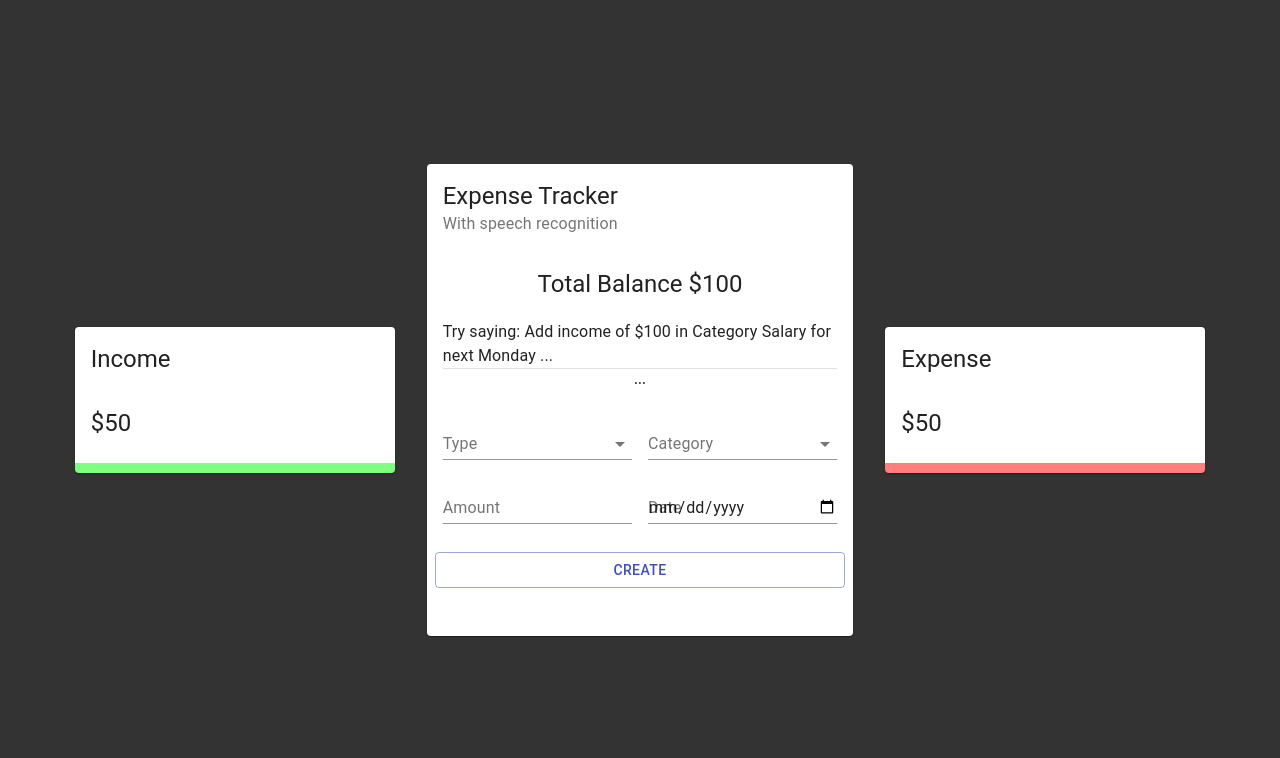
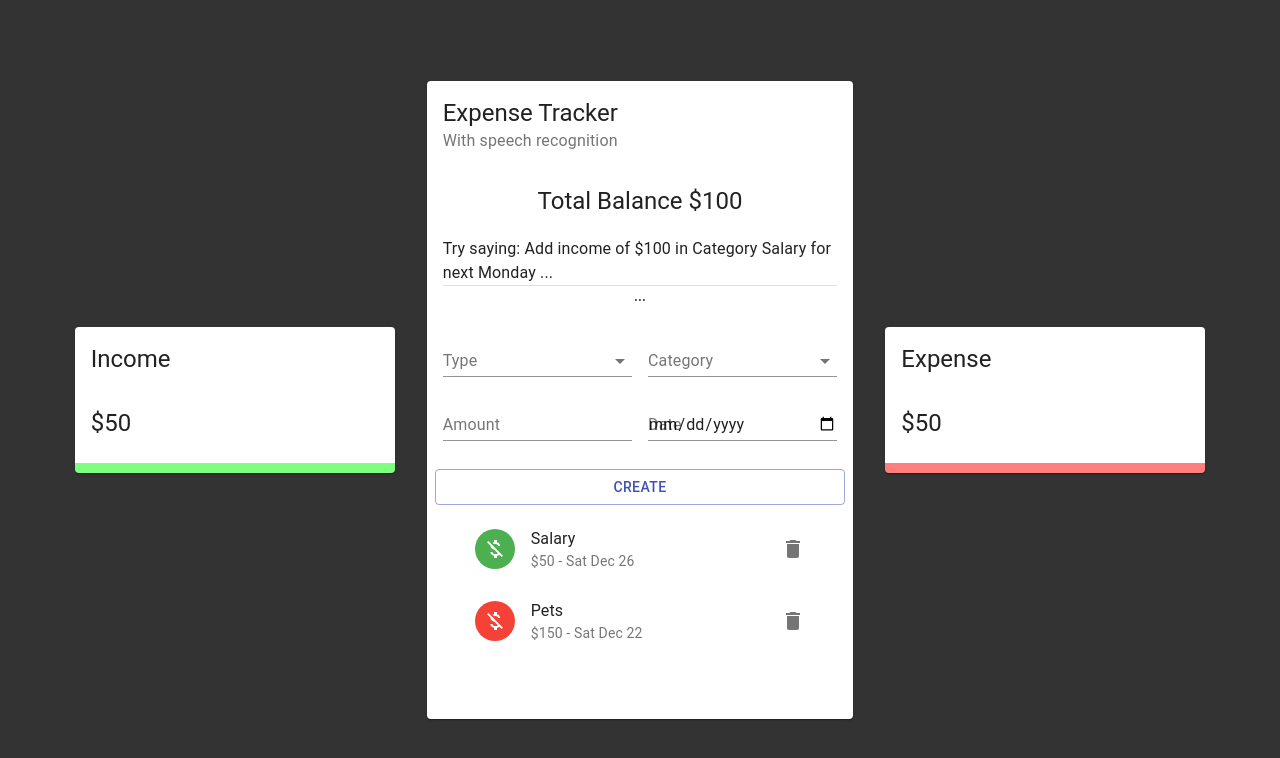
Before and after one commit to yotamBalilti/expenseTracker, a React (Create React App) app: page / in a window 1280 px wide. Shown: the top 758 px of the page. Built offline with nearby package versions, Linux system fonts and the light colour scheme.

Commit message:
added List component

```diff
--- a/src/components/Main/List/List.jsx
+++ b/src/components/Main/List/List.jsx
@@ -14,7 +14,68 @@
 import useStyles from "./styles";
 
 const List = () => {
-  return <div></div>;
+  const classes = useStyles();
+
+  const transactions = [
+    {
+      id: 1,
+      type: "Income",
+      category: "Salary",
+      amount: 50,
+      date: "Sat Dec 26",
+    },
+    {
+      id: 2,
+      type: "Expense",
+      category: "Pets",
+      amount: 150,
+      date: "Sat Dec 22",
+    },
+    {
+      id: 3,
+      type: "Income",
+      category: "Business",
+      amount: 250,
+      date: "Sat Dec 24",
+    },
+  ];
+
+  return (
+    <MUIList dense={false} className={classes.list}>
+      {transactions.map(transaction => (
+        <Slide
+          direction="down"
+          in
+          mountOnEnter
+          unmountOnExit
+          key={transaction.id}
+        >
+          <ListItem>
+            <ListItemAvatar>
+              <Avatar
+                className={
+                  transaction.type === "Income"
+                    ? classes.avatarIncome
+                    : classes.avatarExpense
+                }
+              >
+                <MoneyOff />
+              </Avatar>
+            </ListItemAvatar>
+            <ListItemText
+              primary={transaction.category}
+              secondary={`$${transaction.amount} - ${transaction.date}`}
+            />
+            <ListItemSecondaryAction>
+              <IconButton edge="end" aria-label="delete" onClick="">
+                <Delete />
+              </IconButton>
+            </ListItemSecondaryAction>
+          </ListItem>
+        </Slide>
+      ))}
+    </MUIList>
+  );
 };
 
 export default List;
--- a/src/components/Main/Main.jsx
+++ b/src/components/Main/Main.jsx
@@ -10,6 +10,7 @@
 
 import useStyles from "./styles";
 import Form from "./Form/Form";
+import List from "./List/List";
 
 const Main = () => {
   const classes = useStyles();
@@ -32,7 +33,7 @@
         <CardContent className={classes.cartContent}>
           <Grid container spacing={2}>
             <Grid item xs={12}>
-              {/* List */}
+              <List />
             </Grid>
           </Grid>
         </CardContent>
```
Also changed, not shown: 1 other file (tests, documents, lock files or other folders).
